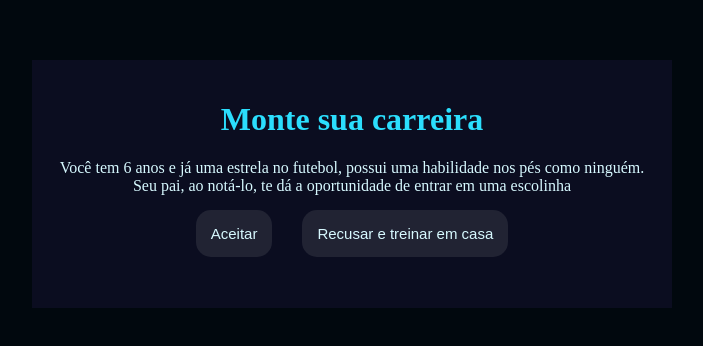
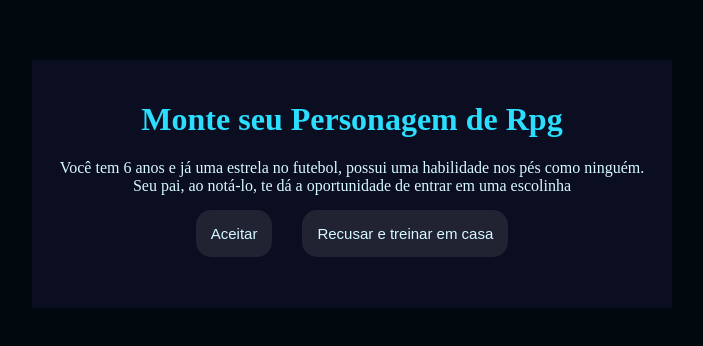
Before and after one commit to 000Phyzor/Quiz.Rpg, a plain HTML site: page index.html in a window 1280 px wide. Shown: the part 224-570 px from the top of the page, without its empty margins (288-991 px from the left). Drawn offline with Linux system fonts and the light colour scheme.

Commit message:
Update index.html

```diff
--- a/index.html
+++ b/index.html
@@ -4,11 +4,11 @@
     <meta charset="UTF-8">
     <meta name="viewport" content="width=device-width, initial-scale=1.0">
     <link rel="stylesheet" href="style.css">
-    <title>Monte sua carreira</title>
+    <title>Monte seu Personagem de Rpg</title>
 </head>
 <body>
     <div class="caixa-principal">
-        <h1>Monte sua carreira</h1>
+        <h1>Monte seu Personagem de Rpg</h1>
         <div class="caixa-perguntas"></div>
         <div class="caixa-alternativas"></div>
         <div class="caixa-resultado"></div>
```
